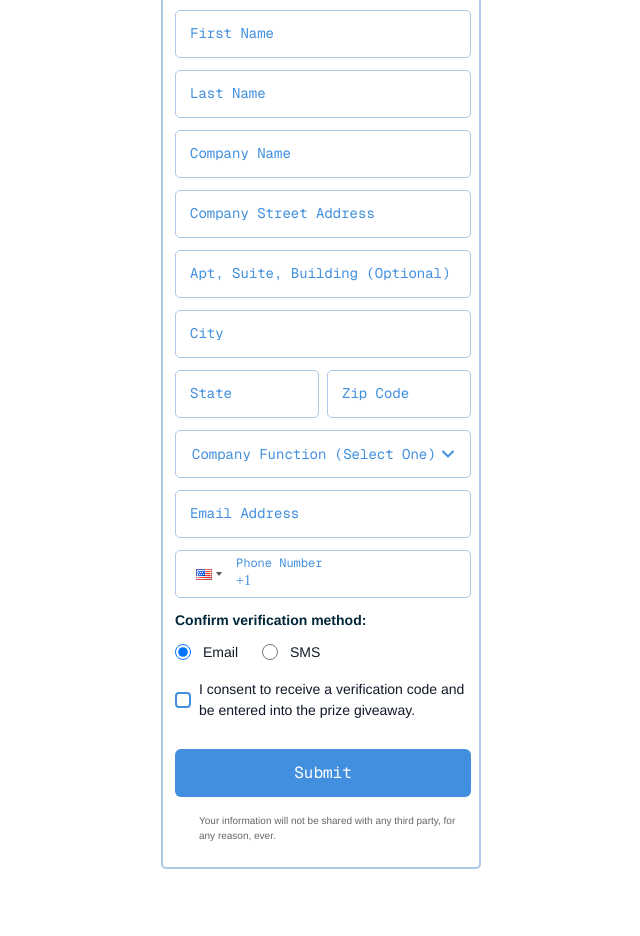
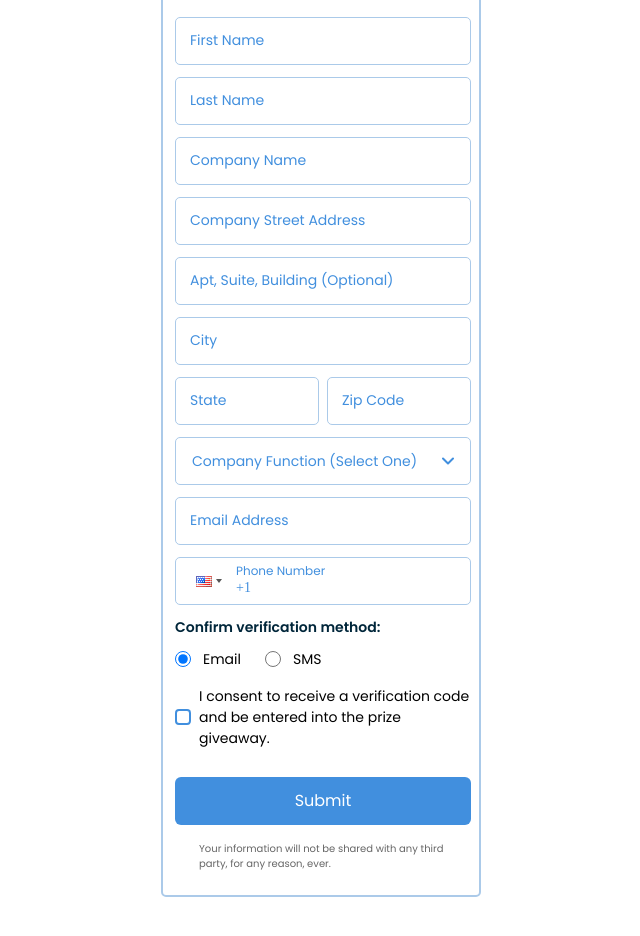
Before and after one commit to hcchav/prize-registration-system, a Next.js app: page / in a window 1280 px wide. Shown: the part 386-1322 px from the top of the page, without its empty margins (319-959 px from the left). After the commit the page ends 1283 px from the top, so only its background shows below. Built offline with nearby package versions, Linux system fonts and the light colour scheme.

Commit message:
added Font Poppings Globally

```diff
--- a/src/app/globals.css
+++ b/src/app/globals.css
@@ -1,7 +1,18 @@
+@import url('https://fonts.googleapis.com/css2?family=Poppins:wght@400;500;600;700&display=swap');
 @import "tailwindcss";
 
-:root {
-  /* Brand Navy */
+
+@layer base {
+  :root {
+    --font-display: 'Poppins', sans-serif;
+  }
+
+  body {
+    font-family: var(--font-display);
+  }
+}
+
+:root {  /* Brand Colors */
   --brand-navy-50:  #e6eaf0;
   --brand-navy-100: #c0c9d6;
   --brand-navy-200: #97a6ba;
@@ -40,55 +51,9 @@
 
   /* Custom Checkbox Styles */
   --checkbox-color: var(--brand-lightblue-1000);
-  --checkbox-hover: var(--brand-lightblue-500);
+  --checkbox-hover: #6cb3ff;
   --checkbox-checked-bg: var(--brand-lightblue-1000);
   --checkbox-checked-color: white;
-
-  /* Custom Checkbox Styling */
-  input[type="checkbox"] {
-    /* Remove default styles */
-    -webkit-appearance: none;
-    -moz-appearance: none;
-    appearance: none;
-    /* Create custom checkbox */
-    width: 1rem;
-    height: 1rem;
-    border: 2px solid var(--checkbox-color);
-    border-radius: 0.25rem;
-    margin-right: 0.5rem;
-    position: relative;
-    cursor: pointer;
-    vertical-align: middle;
-  }
-
-  /* Checked state */
-  input[type="checkbox"]:checked {
-    background-color: var(--checkbox-checked-bg);
-    border-color: var(--checkbox-checked-bg);
-  }
-
-  /* Checkmark */
-  input[type="checkbox"]:checked::before {
-    content: "✓";
-    position: absolute;
-    color: var(--checkbox-checked-color);
-    font-size: 0.75rem;
-    font-weight: bold;
-    left: 50%;
-    top: 50%;
-    transform: translate(-50%, -50%);
-  }
-
-  /* Hover state */
-  input[type="checkbox"]:not(:disabled):hover {
-    border-color: var(--checkbox-hover);
-  }
-
-  /* Focus state */
-  input[type="checkbox"]:focus {
-    outline: none;
-    box-shadow: 0 0 0 3px rgba(65, 143, 222, 0.3);
-  }
 
   /* Brand Red */
   --brand-red-50:  #fde8e7;
@@ -127,10 +92,60 @@
   --brand-yellow-900: #332c00;
 }
 
-body {
-  @apply bg-white dark:bg-gray-900 text-gray-900 dark:text-white;
+/* \\\
+
+/* Custom Checkbox Styling */
+input[type="checkbox"] {
+  -webkit-appearance: none;
+  -moz-appearance: none;
+  appearance: none;
+  width: 1rem;
+  height: 1rem;
+  border: 2px solid var(--checkbox-color);
+  border-radius: 0.25rem;
+  margin-right: 0.5rem;
+  position: relative;
+  cursor: pointer;
+  vertical-align: middle;
 }
 
-.test-tailwind {
-  @apply bg-blue-500 text-white p-4 rounded-lg;
+input[type="checkbox"]:checked {
+  background-color: var(--checkbox-checked-bg);
+  border-color: var(--checkbox-checked-bg);
 }
+
+input[type="checkbox"]:checked::before {
+  content: "✓";
+  position: absolute;
+  color: var(--checkbox-checked-color);
+  font-size: 0.75rem;
+  font-weight: bold;
+  left: 50%;
+  top: 50%;
+  transform: translate(-50%, -50%);
+}
+
+input[type="checkbox"]:not(:disabled):hover {
+  border-color: var(--checkbox-hover);
+}
+
+input[type="checkbox"]:focus {
+  outline: none;
+  box-shadow: 0 0 0 3px rgba(65, 143, 222, 0.3);
+}
+
+/* Debug styles */
+body::before {
+  content: 'Font: Poppins Loaded';
+  position: fixed;
+  top: 10px;
+  right: 10px;
+  background: rgba(0,0,0,0.8);
+  color: white;
+  padding: 5px 10px;
+  border-radius: 4px;
+  z-index: 10000;
+  font-size: 12px;
+  pointer-events: none;
+  font-family: var(--font-poppins), sans-serif;
+}
--- a/src/app/layout.tsx
+++ b/src/app/layout.tsx
@@ -1,26 +1,17 @@
+import React from "react";
 import "./globals.css";
-import type { Metadata } from "next";
-import { GeistSans } from 'geist/font/sans';
-import { GeistMono } from 'geist/font/mono';
 
-const geistSans = GeistSans;
-const geistMono = GeistMono;
 
-export const metadata: Metadata = {
-  title: "Create Next App",
-  description: "Generated by create next app",
-};
+
 
 export default function RootLayout({
   children,
-}: Readonly<{
+}: {
   children: React.ReactNode;
-}>) {
+}) {
   return (
-    <html lang="en">
-      <body
-        className={`${geistSans.className} ${geistMono.className} antialiased`}
-      >
+    <html lang="en" className="h-full">
+      <body className="h-full  font-display">
         {children}
       </body>
     </html>
--- a/src/app/page.tsx
+++ b/src/app/page.tsx
@@ -270,15 +270,15 @@ export default function Home() {
             </div>
 
             <div className="flex flex-col w-80 items-center justify-center gap-3 px-3 py-6">
-              <div className="relative self-stretch [font-family:'Poppins-Bold',Helvetica] font-bold text-[#00263a] text-xl text-center tracking-[0] leading-[normal]">
+              <div className="relative self-stretch  font-bold text-[#00263a] text-xl text-center tracking-[0] leading-[normal]">
                 Join the Biome Brigade®
               </div>
 
-              <p className="relative self-stretch [font-family:'Poppins-Regular',Helvetica] font-regular  text-[#00263a] text-base text-center tracking-[0] leading-[25.6px]">
+              <p className="relative self-stretch  font-regular  text-[#00263a] text-base text-center tracking-[0] leading-[25.6px]">
               Complete the form to receive the Biome Brigade Comic Collectible, and a FREE GIVEAWAY!
               </p>
 
-              <div className="w-full space-y-3">
+              <div className="w-full space-y-3   ">
                 <div className="relative w-full group">
                   <div className={`relative h-12 rounded-[5px] border border-solid ${
                     errors.firstName ? 'border-[#D03C3C]' : 'border-[#abcae9]'
@@ -286,10 +286,10 @@ export default function Home() {
                     <input
                       id="firstName"
                       type="text"
-                      className={`w-full h-full px-3.5 pt-1 pb-0 bg-transparent outline-none ${
+                      className={`w-full h-full px-3.5 pt-1 pb-0 bg-transparent outline-none   ${
                         errors.firstName ? 'text-[#D03C3C]' : 'text-[#418FDE]'
                       } text-sm text-[12px] font-regular peer ${
-                        formData.firstName ? 'text-[14px] translate-y-1' : 'top-3'
+                        formData.firstName ? 'text-[14px] translate-y-1 ' : 'top-3'
                       }`}
                       onChange={(e) => handleChange('firstName', e.target.value)}
                       value={formData.firstName}
@@ -297,7 +297,7 @@ export default function Home() {
                     />
                     <label
                       htmlFor="firstName"
-                      className={`absolute left-3.5 ${
+                      className={`absolute left-3.5  ${
                         errors.firstName ? 'text-[#D03C3C]' : 'text-[#418FDE]'
                       } transition-all duration-200 pointer-events-none ${
                         formData.firstName ? 'text-[10px] translate-y-1' : 'text-[14px] top-3'
@@ -719,12 +719,12 @@ export default function Home() {
                 </label>
               </div>
               {errors.phone && <p className="text-red-600 mt-2 text-xs pl-4 ">{errors.phone}</p>}
-              <div className="text-left w-full font-semibold text-[#00263A] text-sm peer  [font-family:'Poppins-Bold',Helvetica]">Confirm verification method:</div>
+              <div className="text-left w-full font-semibold text-[#00263A] text-sm peer  ">Confirm verification method:</div>
 
 
 
               <div className="flex gap-6 w-full">
-                <label className="flex items-center gap-3 cursor-pointer  [font-family:'Poppins-Bold',Helvetica]">
+                <label className="flex items-center gap-3 cursor-pointer  ">
                   <input
                     type="radio"
                     name="method"
@@ -733,9 +733,9 @@ export default function Home() {
                     onChange={(e) => handleChange('method', e.target.value)}
                     className="h-4 w-4 text-[#418FDE] "
                   />
-                  <span className="text-[14px] [font-family:'Poppins-Regular',Helvetica]">Email</span>
+                  <span className="text-[14px] ">Email</span>
                 </label>
-                <label className="flex items-center gap-3 cursor-pointer  [font-family:'Poppins-Bold',Helvetica]">
+                <label className="flex items-center gap-3 cursor-pointer  ">
                   <input
                     type="radio"
                     name="method"
@@ -744,11 +744,11 @@ export default function Home() {
                     onChange={(e) => handleChange('method', e.target.value)}
                     className="h-4 w-4 text-[#418FDE]"
                   />
-                  <span className="text-[14px] [font-family:'Poppins-Regular',Helvetica]">SMS</span>
+                  <span className="text-[14px] ">SMS</span>
                 </label>
               </div>
 
-              <label className="inline-flex items-center mt-1 text-[14px] [font-family:'Poppins-Regular',Helvetica]">
+              <label className="inline-flex items-center mt-1 text-[14px] ">
                 <input
                   type="checkbox"
                   className={`mr-2 p-1.5 ${errors.consent ? 'border-[#D03C3C]' : ''}`}
@@ -768,7 +768,7 @@ export default function Home() {
                 {loading ? 'Sending...' : 'Submit'}
               </button>
               {error && <p className="text-red-600 mt-2 text-xs pl-4 ">{error}</p>}
-              <p className="text-[#666] text-[10px] mt-1 pl-6 [font-family:'Poppins-Regular',Helvetica]">
+              <p className="text-[#666] text-[10px] mt-1 pl-6 ">
                 Your information will not be shared with any third party, for any reason, ever.
               </p>
             </div>
@@ -792,11 +792,11 @@ export default function Home() {
                 />
               </div>
               <div className="flex flex-col w-80 items-center justify-center gap-3 px-6 py-6">
-                <div className="relative self-stretch [font-family:'Poppins-Bold',Helvetica] font-bold text-[#00263a] text-xl text-center tracking-[0] leading-[normal]">
+                <div className="relative self-stretch  font-bold text-[#00263a] text-xl text-center tracking-[0] leading-[normal]">
                   Code Deployed!
                 </div>
 
-                <p className="relative self-stretch [font-family:'Poppins-Regular',Helvetica] font-regular text-[#00263a] text-base text-center tracking-[0] leading-[25.6px]">
+                <p className="relative self-stretch  font-regular text-[#00263a] text-base text-center tracking-[0] leading-[25.6px]">
                   Enter the 6-digit code below to continue your mission.
                 </p>
 
@@ -885,10 +885,10 @@ export default function Home() {
               <div className="flex flex-col w-80 items-center justify-center gap-3 px-6 py-6">
                 {showWheel ? (
                   <>
-                    <div className="relative self-stretch [font-family:'Poppins-Bold',Helvetica] font-bold text-[#00263a] text-xl text-center tracking-[0] leading-[normal]">
+                    <div className="relative self-stretch  font-bold text-[#00263a] text-xl text-center tracking-[0] leading-[normal]">
                       Your Mission Awaits!
                     </div>
-                    <p className="relative self-stretch [font-family:'Poppins-Regular',Helvetica] font-regular text-[#00263a] text-base text-center tracking-[0] leading-[25.6px] mb-4">
+                    <p className="relative self-stretch  font-regular text-[#00263a] text-base text-center tracking-[0] leading-[25.6px] mb-4">
                       Spin the wheel to discover your prize. Every spin is a chance to win something amazing!
                     </p>
                     <div className="w-full flex justify-center">
@@ -909,18 +909,18 @@ export default function Home() {
                   </>
                 ) : prize ? (
                   <div className="text-center">
-                    <div className="relative self-stretch [font-family:'Poppins-Bold',Helvetica] font-bold text-[#00263a] text-2xl text-center tracking-[0] leading-[normal] mb-2">
+                    <div className="relative self-stretch  font-bold text-[#00263a] text-2xl text-center tracking-[0] leading-[normal] mb-2">
                       Mission Complete! 🎉
                     </div>
                     <div className="mb-6 p-4 bg-[#f0f8ff] rounded-lg border border-[#d0e4ff]">
                       <p className="[font-family:'Poppins-SemiBold',Helvetica] text-[#1a5a96] text-lg">
                         You've won:
                       </p>
-                      <p className="[font-family:'Poppins-Bold',Helvetica] text-[#00263a] text-xl mt-2">
+                      <p className=" text-[#00263a] text-xl mt-2">
                         {prize.name}
                       </p>
                     </div>
-                    <p className="[font-family:'Poppins-Regular',Helvetica] text-[#00263a] text-base">
+                    <p className=" text-[#00263a] text-base">
                       Thank you for participating in our mission!
                     </p>
                   </div>
@@ -930,7 +930,7 @@ export default function Home() {
                     <p className="[font-family:'Poppins-Medium',Helvetica] text-[#00263a] text-lg">
                       Preparing your mission reward...
                     </p>
-                    <p className="[font-family:'Poppins-Regular',Helvetica] text-[#666] text-sm mt-2">
+                    <p className=" text-[#666] text-sm mt-2">
                       This will just take a moment
                     </p>
                   </div>
--- a/src/app/providers.tsx
+++ /dev/null
@@ -1,19 +0,0 @@
-'use client';
-
-export function FontProvider() {
-  return (
-    <style jsx global>{`
-      :root {
-        --font-poppins: '__Poppins_51684b', Helvetica;
-      }
-      body {
-        font-family: '__Poppins_51684b', Helvetica;
-      }
-      @font-face {
-        font-family: '__Poppins_51684b';
-        font-weight: 100 900;
-        font-display: swap;
-      }
-    `}</style>
-  );
-}
```
Also changed, not shown: src/app/registration-form/page.tsx (+21 -17 lines).
